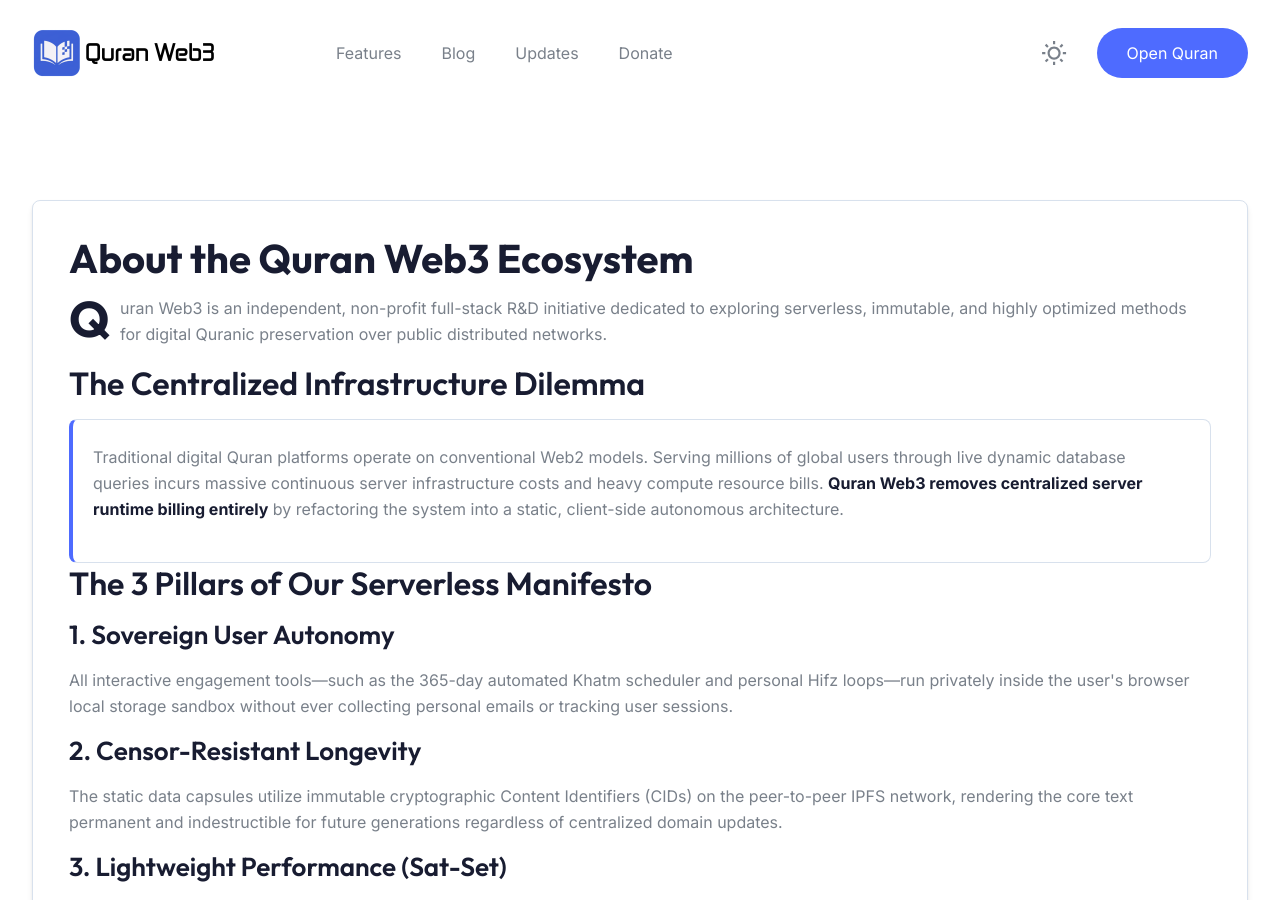
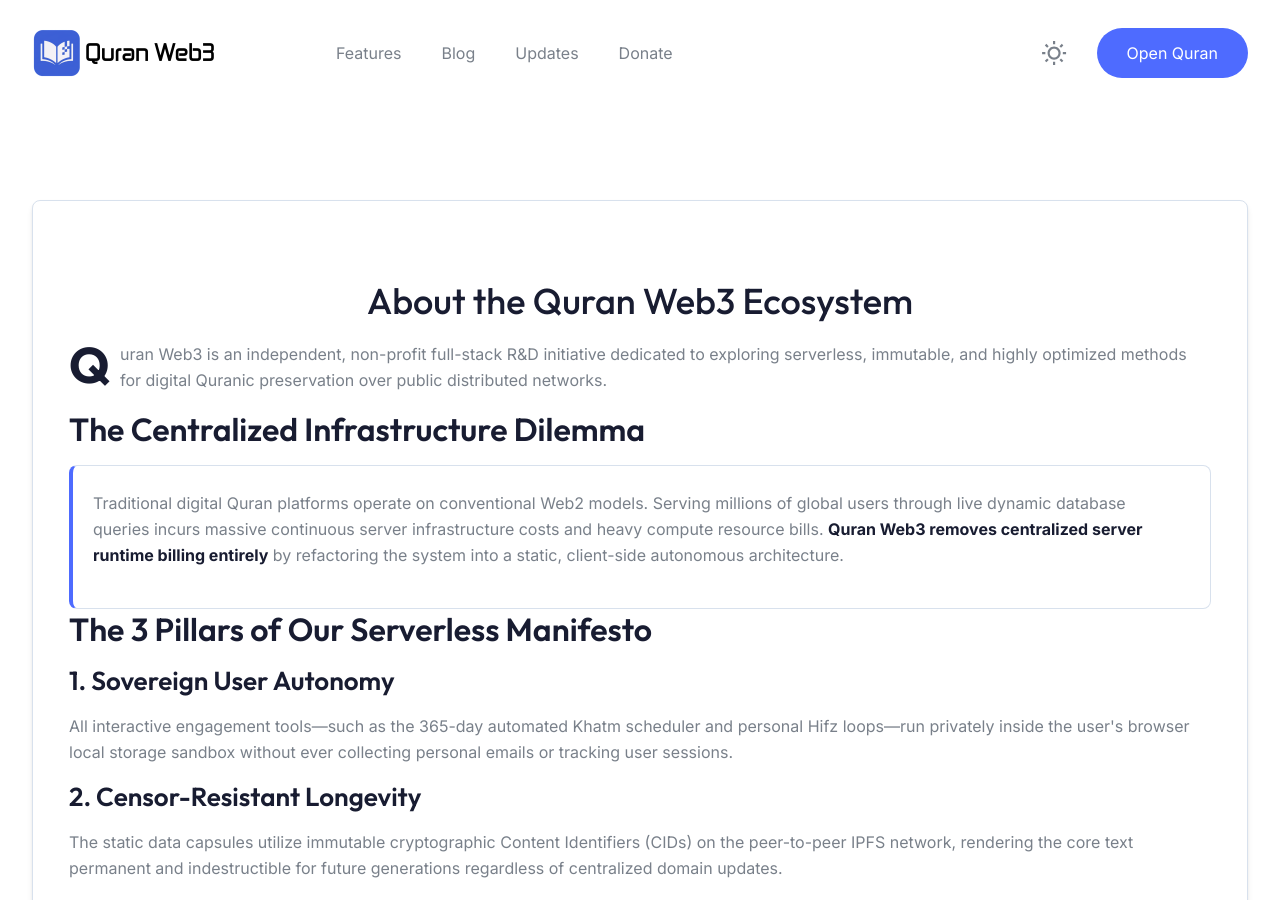
Before and after one commit to quran-web3/quran-web3.github.io, a Jekyll site: the page about.html, which Jekyll copies as it is, in a window 1280 px wide and 900 px high. Built offline with Jekyll 4.4.1, drawn with Linux system fonts in a browser that asks for light colours.

Commit message:
Update about.html

```diff
--- a/about.html
+++ b/about.html
@@ -75,7 +75,7 @@
                     <div class="animate_top rounded-md shadow-solid-13 bg-white dark:bg-blacksection border border-stroke dark:border-strokedark p-7.5 md:p-10">
                       <div class="hh rm _g ch pm sg bi fb xk xm bl">
 
-<h1 class="sj _j gk kk wm ac">About the Quran Web3 Ecosystem</h1>
+<h1 class="ek vj zp kk wm nb gb rj">About the Quran Web3 Ecosystem</h1>
 
 <p class="dk pk ac">
   <span class="sj _j gk kk wm" style="float: left; font-size: 50px; line-height: 40px; padding-right: 10px; margin-top: 4px;">Q</span>uran Web3 is an independent, non-profit full-stack R&D initiative dedicated to exploring serverless, immutable, and highly optimized methods for digital Quranic preservation over public distributed networks.
```
